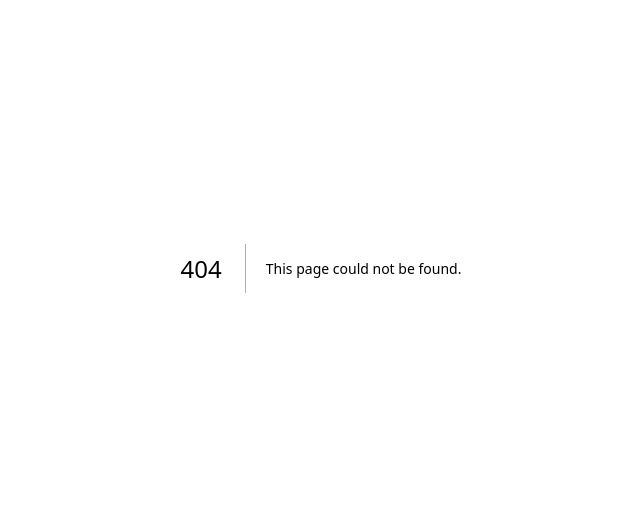
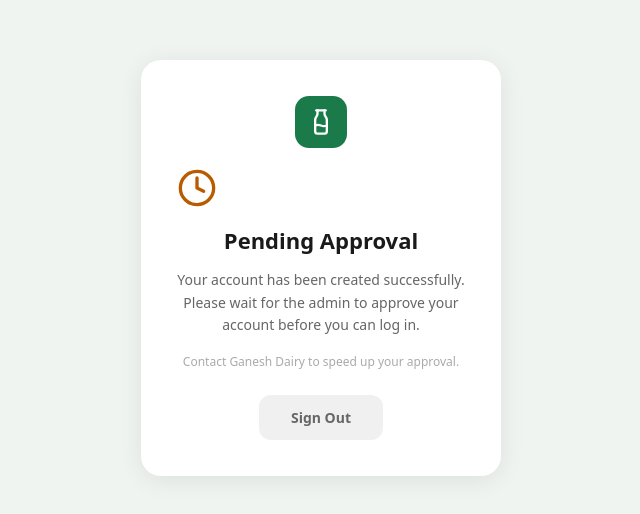
Before and after one commit to Krishna-Konda/ganesh-diary-ledger, a Next.js app: page /pending in a window 1280 px wide. Before the commit this address had no page. Shown: the part 132-646 px from the top of the page, without its empty margins (319-959 px from the left). Built offline with nearby package versions, Linux system fonts and the light colour scheme.

Commit message:
Signup page added

```diff
--- /dev/null
+++ b/app/pending/page.tsx
@@ -0,0 +1,72 @@
+import { logoutAction } from "@/actions/authActions";
+import { Clock, Milk } from "lucide-react";
+
+export default function PendingPage() {
+  return (
+    <div style={s.shell}>
+      <div style={s.card}>
+        <div style={s.logo}>
+          <Milk size={28} color="#fff" />
+        </div>
+        <div style={s.icon}>
+          <Clock size={40} color="#b85c00" />
+        </div>
+        <h1 style={s.title}>Pending Approval</h1>
+        <p style={s.desc}>
+          Your account has been created successfully. Please wait for the admin
+          to approve your account before you can log in.
+        </p>
+        <p style={s.contact}>Contact Ganesh Dairy to speed up your approval.</p>
+        <form action={logoutAction}>
+          <button type="submit" style={s.btn}>
+            Sign Out
+          </button>
+        </form>
+      </div>
+    </div>
+  );
+}
+
+const s: Record<string, React.CSSProperties> = {
+  shell: {
+    minHeight: "100vh",
+    background: "#f0f4f0",
+    display: "flex",
+    alignItems: "center",
+    justifyContent: "center",
+    padding: 16,
+  },
+  card: {
+    width: "100%",
+    maxWidth: 360,
+    background: "#fff",
+    borderRadius: 20,
+    padding: 36,
+    textAlign: "center",
+    boxShadow: "0 4px 24px rgba(0,0,0,0.08)",
+  },
+  logo: {
+    width: 52,
+    height: 52,
+    borderRadius: 14,
+    background: "#1a7a4a",
+    display: "flex",
+    alignItems: "center",
+    justifyContent: "center",
+    margin: "0 auto 20px",
+  },
+  icon: { margin: "0 auto 16px" },
+  title: { fontSize: 22, fontWeight: 800, color: "#1a1a1a", marginBottom: 12 },
+  desc: { fontSize: 14, color: "#666", lineHeight: 1.6, marginBottom: 16 },
+  contact: { fontSize: 12, color: "#aaa", marginBottom: 24 },
+  btn: {
+    background: "#f0f0f0",
+    color: "#666",
+    border: "none",
+    borderRadius: 12,
+    padding: "12px 32px",
+    fontSize: 14,
+    fontWeight: 600,
+    cursor: "pointer",
+  },
+};
--- /dev/null
+++ b/app/signup/page.tsx
@@ -0,0 +1,5 @@
+import SignupView from "@/components/shared/SignupView";
+
+export default function SignupPage() {
+  return <SignupView />;
+}
```
